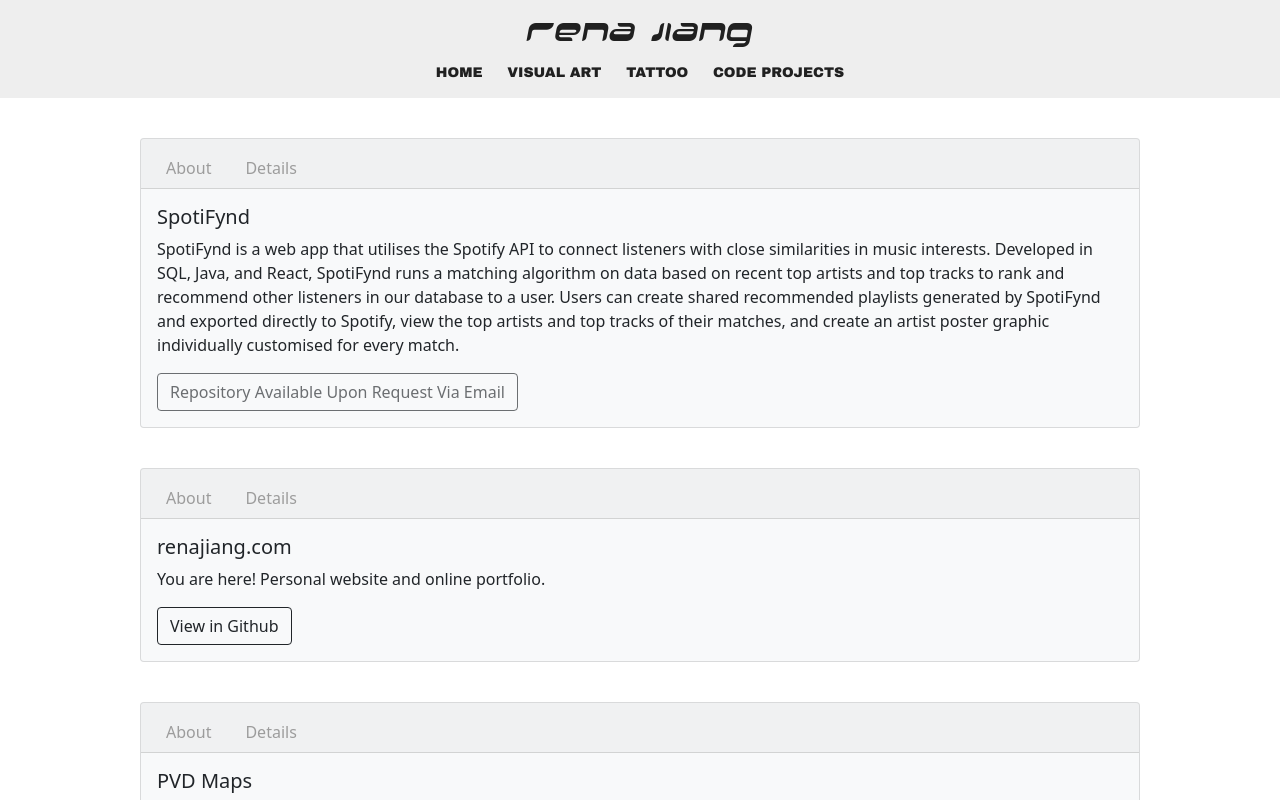
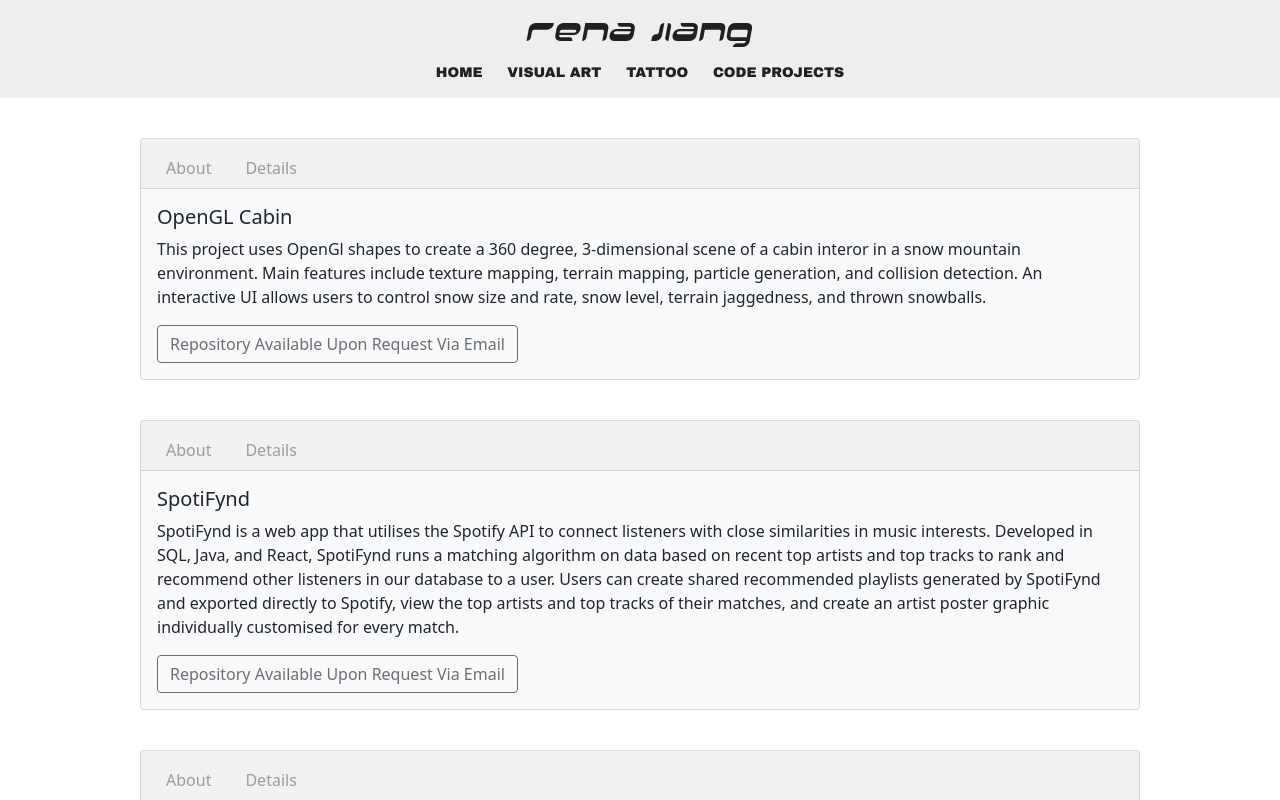
Before and after one commit to renajiang/personal-website, a React (Create React App) app: page /codeprojects in a window 1280 px wide. Shown: the top 800 px of the page. Built offline with nearby package versions, Linux system fonts and the light colour scheme.

Commit message:
added graphics project

```diff
--- a/src/pages/CodeProjects.js
+++ b/src/pages/CodeProjects.js
@@ -56,6 +56,20 @@ function Project(props) {
         }
     }
 
+    function getDemo() {
+        if (props.demo) {
+            return (
+                <div>
+                    <br/>
+                    <Card.Title>Demo</Card.Title>
+                    <a target="_blank" rel="noreferrer" href={props.demo}>
+                        View demo here
+                    </a>
+                </div>
+            )
+        }
+    }
+
     function getCardBody(which) {
         if (which === 'about') {
             return (
@@ -72,6 +86,7 @@ function Project(props) {
                     <Card.Text>{props.langs}</Card.Text>
                     {getAlgos()}
                     {getSpecs()}
+                    {getDemo()}
                 </Card.Body>
             );
         } else {
@@ -112,6 +127,13 @@ function CodeProjects() {
     return (
         <div className="CodeProjects">
             <Navbar currentPage="codeProjects"/>
+            <Project
+                title={'OpenGL Cabin'}
+                description={'This project uses OpenGl shapes to create a 360 degree, 3-dimensional scene of a cabin interor in a snow mountain environment. Main features include texture mapping, terrain mapping, particle generation, and collision detection. An interactive UI allows users to control snow size and rate, snow level, terrain jaggedness, and thrown snowballs.'}
+                langs={'OpenGL, C++'}
+                algos={'All shader programs, textures, scene, terrain, and particles initialised with their respective textures loaded once upon initialisation. The snowy terrain environment is generated with a triangle strip mesh with randomly generated y-coordinate values to mimic a natural irregular surface and bicubic interpolation to smooth out jagged edges. A collision is calculated and detected when a snowball intersects the window plane, resulting in an explosion into smaller particles. OpenGL\'s paintGL() draws each tessellated component, whose vertices are defined in header files. Mouse movements are tracked to update camera view and projecction matrices accordingly to support panning.'}
+                demo={'https://drive.google.com/file/d/1EBZMj7VRtCHF8akB7dIf-Hnk2slgpkfj/view?usp=sharing'}
+            />
             <Project
                 title={'SpotiFynd'}
                 description={'SpotiFynd is a web app that utilises the Spotify API to connect listeners with close ' +
--- a/src/pages/Tattoo.js
+++ b/src/pages/Tattoo.js
@@ -1,6 +1,5 @@
 import '../css/Gallery.css';
 import Navbar from '../bars/Navbar';
-import {useState, useCallback} from "react";
 import Gallery from "react-photo-gallery";
 import a from '../images/art/tattoos/a.png';
 import char from '../images/art/tattoos/char.png';
@@ -112,18 +111,16 @@ function Tattoo() {
 
     console.log('hello')
 
-    const [label, setLabel] = useState(
-        <div className='Art-label'>
-            <h1> 2020-2021 </h1>
-            <h3> ink, needles, stencil, greensoap </h3>
-            <a href={'instagram.com/jankypoker'}> @jankypoker </a>
-        </div>
-    )
-
     return (
         <div className='Tattoo'>
             <Navbar currentPage='portfolio'/>
-            <div className='Art-label-wrapper'> {label} </div>
+            <div className='Art-label-wrapper'>
+                <div className='Art-label'>
+                    <h1> 2020-2021 </h1>
+                    <h3> ink, needles, stencil, greensoap </h3>
+                    <a href={'instagram.com/jankypoker'}> @jankypoker </a>
+                </div>
+            </div>
             <div className='Art-gallery'>
                 <Gallery photos={tattoos} direction={"row"} targetRowHeight={150}/>
             </div>
```
